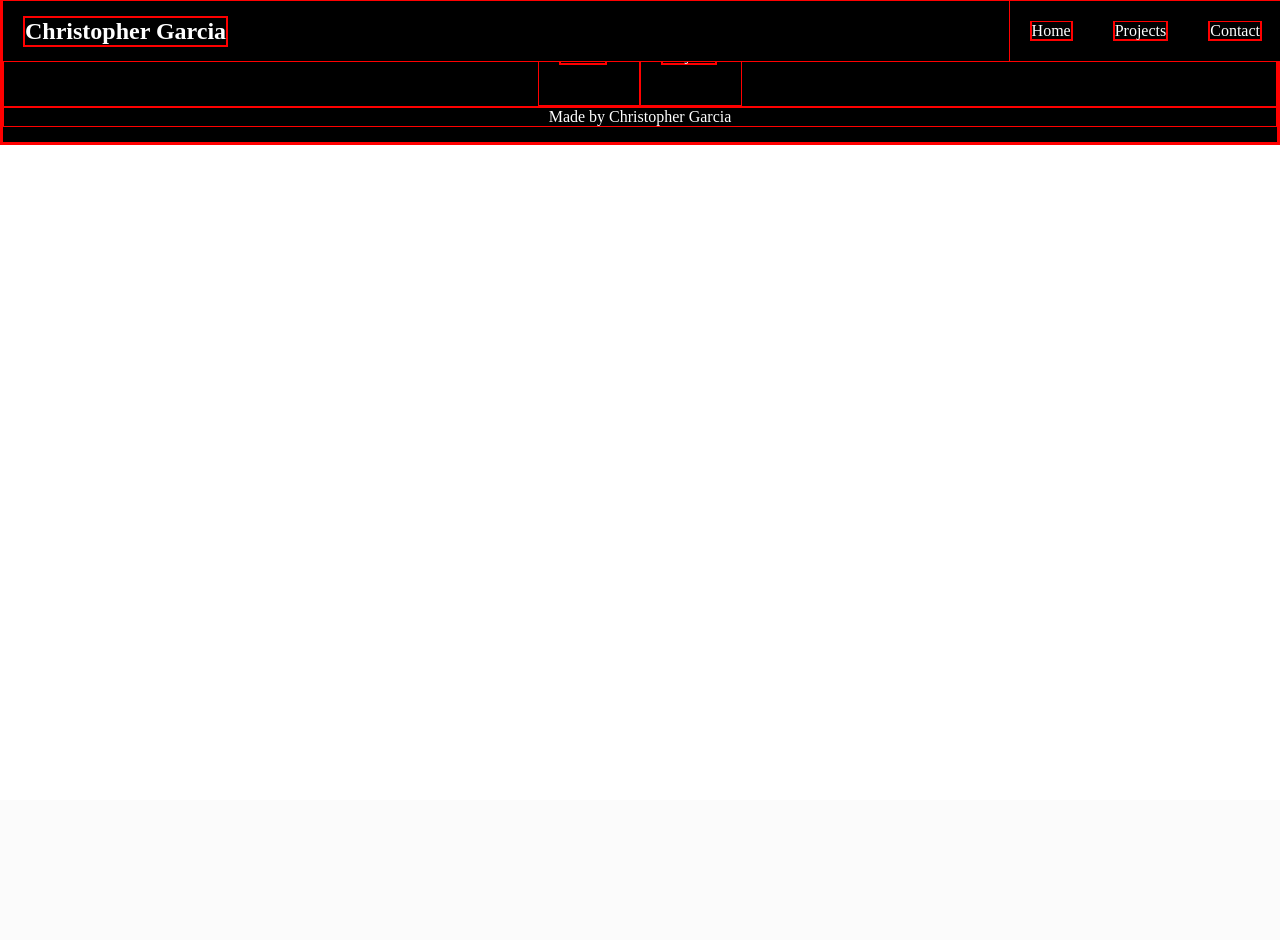
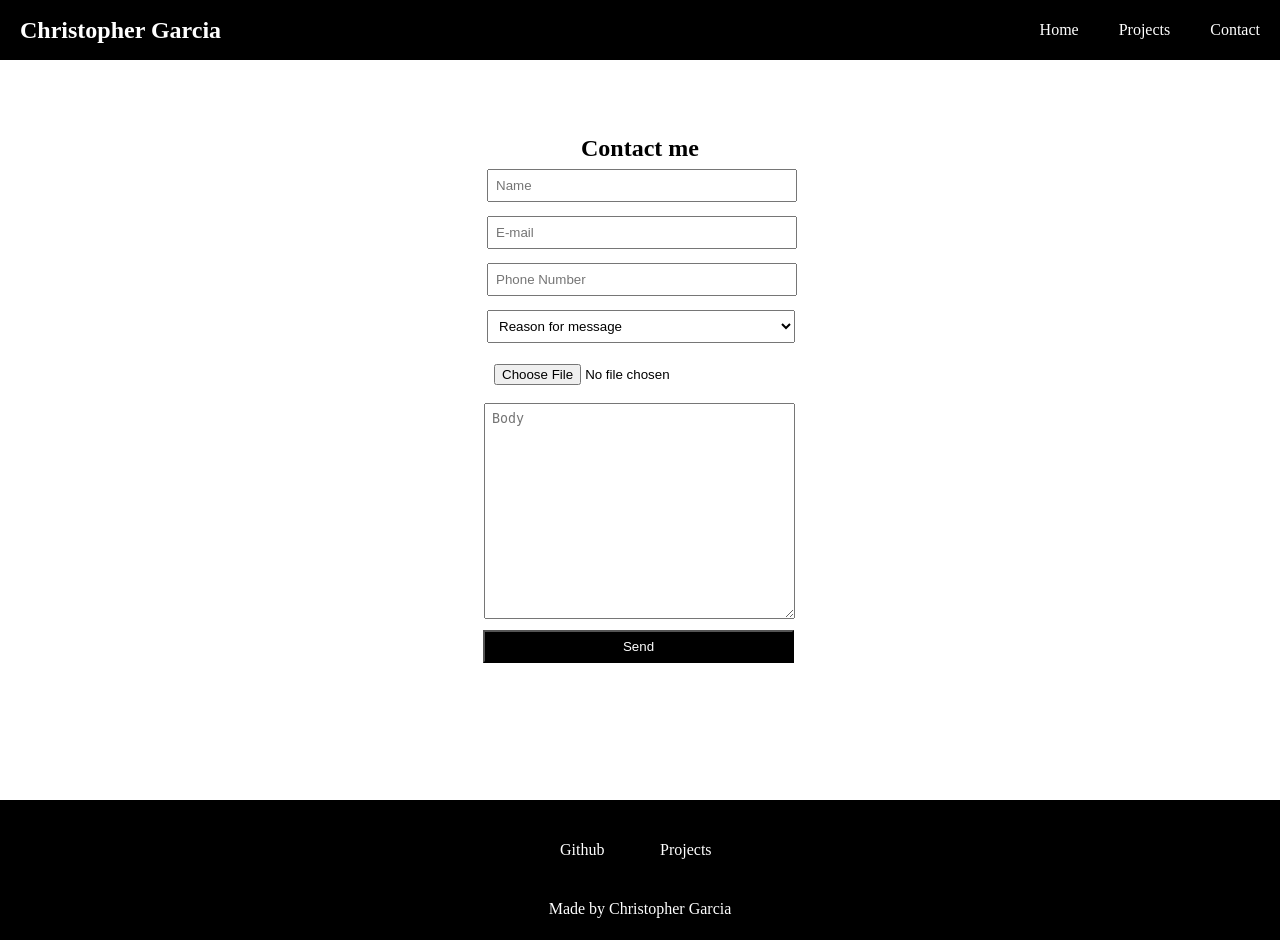
Before and after one commit to DeveloperChristopher/Pyweb, a Flask app: page /contact in a window 1280 px wide. Before the commit the page ends 145 px from the top, so only its background shows below. Run offline with Flask 3, Linux system fonts and the light colour scheme.

Commit message:
Finished template contact

```diff
--- a/app.py
+++ b/app.py
@@ -1,4 +1,4 @@
-from flask import Flask, render_template
+from flask import Flask, render_template, request
 
 app = Flask(__name__)
 
@@ -18,9 +18,14 @@ def projects():  # put application's code here
                            ])
 
 
-@app.route('/contact')
-def contact():  # put application's code here
-    return render_template("pages/contact.html")
+@app.route('/contact', methods=['GET', 'POST'])
+def contact():
+    form_data = request.form
+    page = "form" # put application's code here
+    if request.method == 'POST':
+        page = "data"
+    print(form_data)
+    return render_template("pages/contact.html", page=page, form_data=form_data)
 
 if __name__ == '__main__':
     app.run()
--- a/static/css/app.css
+++ b/static/css/app.css
@@ -1,7 +1,8 @@
+/* Ook geschreven met AI */
 * {
     margin: 0;
     padding: 0;
-    border: 1px solid red;
+    /* border: 1px solid red; */
 }
 
 .navbar {
--- /dev/null
+++ b/static/css/contact.css
@@ -0,0 +1,65 @@
+#contact-container {
+    width: 100%;
+    height: 100vh;
+    display: flex;
+    justify-content: center;
+    align-items: center;
+}
+
+#contact-wrapper {
+    width: 25%;
+    height: min-content;
+    padding: 7px;
+}
+
+#contact-wrapper h2{
+    text-align: center;
+}
+
+form {
+    width: 100%;
+}
+
+form input, form select {
+    padding: 7px;
+    margin: 7px;
+    width: calc(100% - 28px);
+}
+
+form select {
+    padding: 7px;
+    margin: 7px;
+    width: calc(100% - 12px);
+}
+
+form textarea {
+    width: calc(100% - 25px);
+    height: 200px;
+    padding: 7px;
+    margin: 4px;
+}
+
+form input[type=submit] {
+    padding: 7px;
+    margin: 3px;
+    width: calc(100% - 9px);
+    background-color: black;
+    color: white;
+}
+
+form input[type=submit]:hover {
+    background-color: rgb(80, 80, 80);
+}
+
+form input[type=submit]:active {
+    background-color: rgb(139, 139, 139);
+}
+
+label {
+    font-weight: bold;
+}
+
+p {
+    margin-bottom: 7px;
+    word-wrap: break-word;
+}
--- a/static/css/index.css
+++ b/static/css/index.css
@@ -1,3 +1,4 @@
+/* Ook geschreven met AI */
 header {
     width: 100%;
     height: 100vh;
--- a/static/css/projects.css
+++ b/static/css/projects.css
@@ -1,3 +1,4 @@
+/* Ook geschreven met AI */
 #project-container {
     width: 100%;
     min-height: 100vh;
--- a/templates/components/projects/item.html
+++ b/templates/components/projects/item.html
@@ -1,3 +1,4 @@
+<!-- Geschreven door AI -->
 <a href="/projects/{{ project[0] }}" class="project-link">
     <div class="project-card">
         <div class="header-img">
--- a/templates/components/projects/list.html
+++ b/templates/components/projects/list.html
@@ -1,3 +1,4 @@
+<!-- Geschreven door AI -->
 {% for project in projects %}
     {% include "components/projects/item.html" %}
 {% endfor %}
--- a/templates/layout.html
+++ b/templates/layout.html
@@ -1,3 +1,4 @@
+<!-- layout is ook geschreven met AI -->
 <!DOCTYPE html>
 <html lang="en">
 <head>
--- a/templates/pages/contact.html
+++ b/templates/pages/contact.html
@@ -1,7 +1,7 @@
 {% extends "layout.html" %}
 
 {% block title %}
-    Home
+    Contact
 {% endblock %}
 
 {% block style %}
@@ -10,4 +10,37 @@
 {% endblock %}
 
 {% block main %}
+    <div id="contact-container">
+        <div id="contact-wrapper">
+            {% if page == "form" %}
+                <h2>Contact me</h2>
+                <form action="/contact" method="post" enctype="multipart/form-data">
+                    <input type="text" name="name" id="" placeholder="Name"><br>
+                    <input type="email" name="email" id="" placeholder="E-mail"><br>
+                    <input type="tel" name="phonenumber" id="" placeholder="Phone Number"><br>
+                    <select name="reason" id="">
+                        <option disabled selected>Reason for message</option>
+                        <option value="mistake">I found a mistake</option>
+                    </select><br>
+                    <input type="file" name="files" id=""><br>
+                    <textarea name="body" id="" placeholder="Body"></textarea>
+                    <input type="submit" value="Send">
+                </form>
+            {% elif page == "data" %}
+                <h2>Contact form has been sent</h2>
+                <label for="">Name</label>
+                <p>{{ form_data.name }}</p>
+                <label for="">E-mail</label>
+                <p>{{ form_data.email }}</p>
+                <label for="">Phone Number</label>
+                <p>{{ form_data.phonenumber }}</p>
+                <label for="">Reason for message</label>
+                <p>{{ form_data.reason }}</p>
+                <label for="">File</label>
+                <p>{{ form_data.name }}</p>
+                <label for="">Message</label>
+                <p>{{ form_data.body }}</p>
+            {% endif %}
+        </div>
+    </div>
 {% endblock %}
--- a/templates/pages/home.html
+++ b/templates/pages/home.html
@@ -10,6 +10,7 @@
 {% endblock %}
 
 {% block main %}
+<!-- Pagina is ook geschreven met AI -->
     <header>
         <div>
             <h2>Christopher's portfolio</h2>
--- a/templates/pages/projects/index.html
+++ b/templates/pages/projects/index.html
@@ -10,6 +10,7 @@
 {% endblock %}
 
 {% block main %}
+<!-- Pagina is ook geschreven met AI -->
     <div id="project-container">
         <div id="project-wrapper">
             {% include "components/projects/list.html" %}
```
